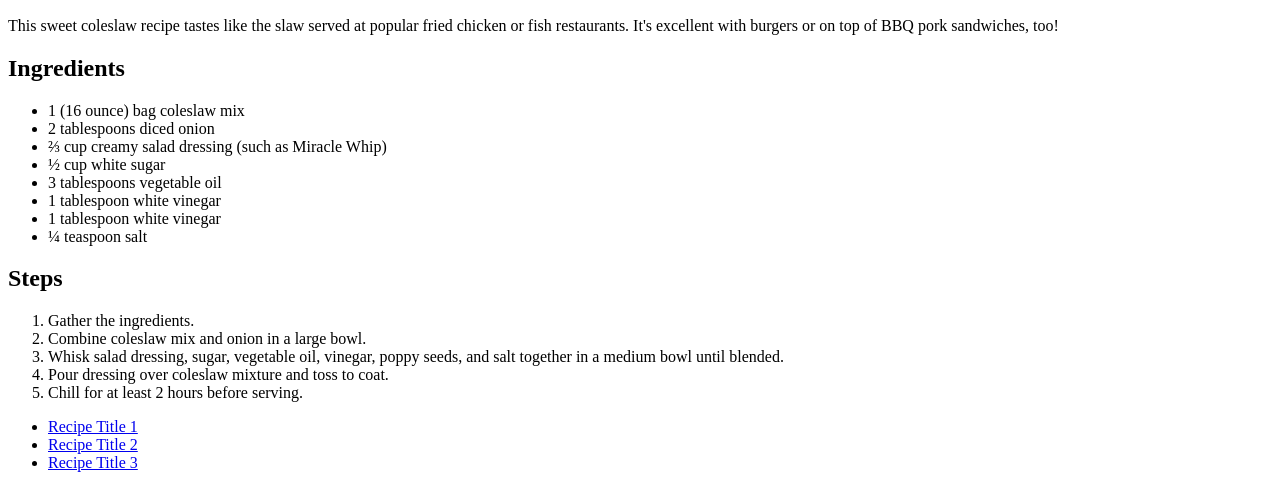
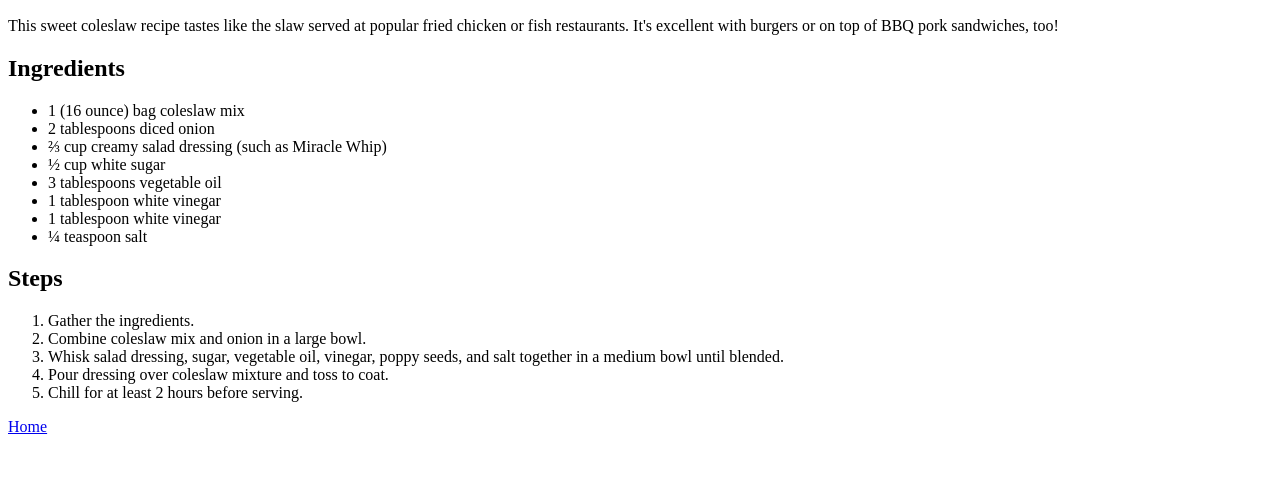
Before and after one commit to huddlecap/odin-recipes, a plain HTML site: page recipes/sweetRestaurentSlaw.html in a window 1280 px wide. Shown: the part 434-922 px from the top of the page. After the commit the page ends 878 px from the top, so only its background shows below. Drawn offline with Linux system fonts and the light colour scheme.

Commit message:
Edit th file

```diff
--- a/recipes/sweetRestaurentSlaw.html
+++ b/recipes/sweetRestaurentSlaw.html
@@ -3,7 +3,7 @@
 <head>
     <meta charset="UTF-8">
     <meta name="viewport" content="width=device-width, initial-scale=1.0">
-    <title>Document</title>
+    <title>Recipes</title>
 </head>
 <body>
     <h1>Odin Recipes</h1>
@@ -31,11 +31,8 @@
         <li>Pour dressing over coleslaw mixture and toss to coat.</li>
         <li>Chill for at least 2 hours before serving.</li>
     </ol>
-     <ul>
-        <li><a href="recipes/SummerSweetSmoothies.html">Recipe Title 1</a></li>
-        <li><a href="recipes/BestChocolateChipCookies.html">Recipe Title 2</a></li>
-        <li><a href="recipes/WhiteCheeseChickenLasagna.html">Recipe Title 3</a></li>
-    </ul>
+
+    <a href="../index.html">Home</a>
 
 </body>
 </html>
```
